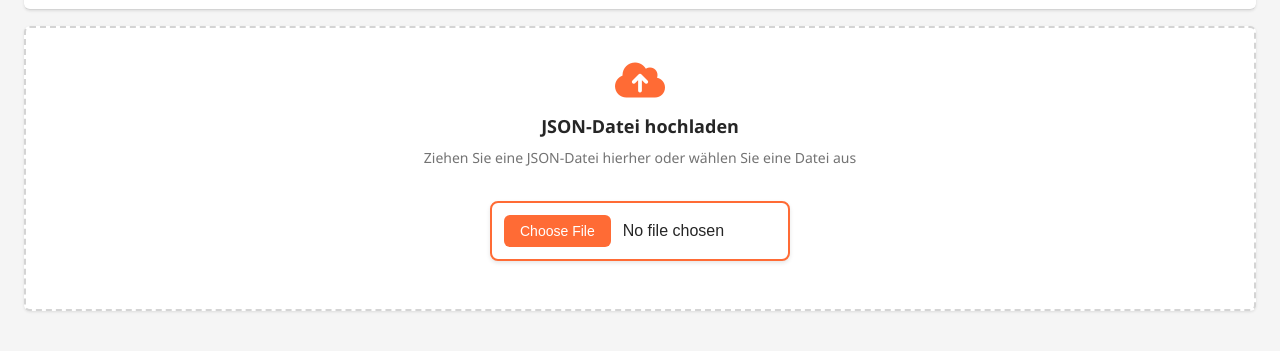
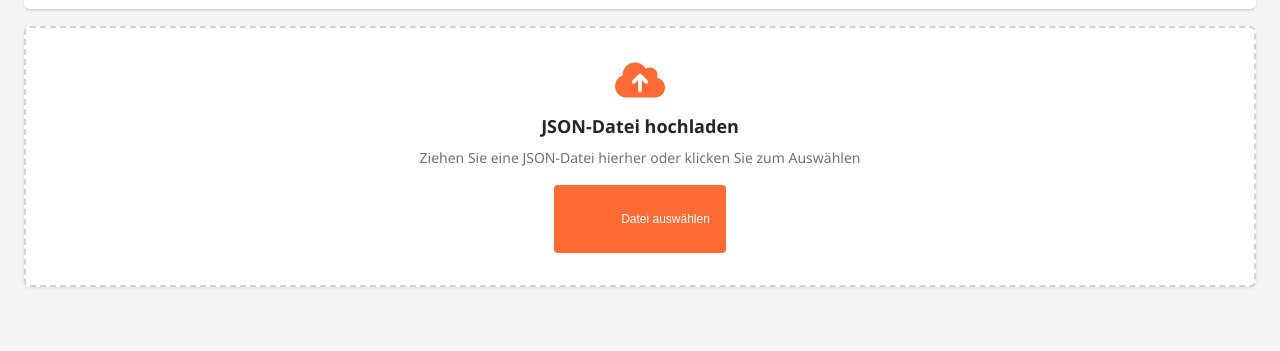
Before and after one commit to SteffenNeumann/jsonparser, a plain HTML site: page index.html in a window 1280 px wide. Shown: the part 103-454 px from the top of the page. Drawn offline with Linux system fonts and the light colour scheme.

Commit message:
fix: Verbesserung der iOS-kompatiblen Dateiauswahl durch neue Schaltfläche und optimierte Event-Listener

```diff
--- a/index.html
+++ b/index.html
@@ -40,15 +40,14 @@
 					<i class="fas fa-cloud-upload-alt"></i>
 					<h3>JSON-Datei hochladen</h3>
 					<p>
-						Ziehen Sie eine JSON-Datei hierher oder wählen Sie eine Datei aus
+						Ziehen Sie eine JSON-Datei hierher oder klicken Sie zum Auswählen
 					</p>
-
-					<!-- iOS-kompatibler sichtbarer File Input -->
-					<input
-						type="file"
-						id="fileInput"
-						accept=".json"
-						class="ios-file-input" />
+					<input type="file" id="fileInput" accept=".json" hidden />
+					<button
+						class="upload-btn"
+						onclick="document.getElementById('fileInput').click()">
+						<i class="fas fa-folder-open"></i> Datei auswählen
+					</button>
 				</div>
 			</div>
 
--- a/script.js
+++ b/script.js
@@ -28,7 +28,7 @@ class JSONVisualizer {
 	}
 
 	setupEventListeners() {
-		// Vereinfachter File Input Event - nur für sichtbaren Input
+		// File Input Event
 		const fileInput = document.getElementById("fileInput");
 		if (fileInput) {
 			fileInput.addEventListener("change", (e) => {
@@ -39,13 +39,17 @@ class JSONVisualizer {
 			});
 		}
 
-		// Upload Area Click - Vereinfacht für iOS
+		// Upload Area Click - Drag & Drop Area
 		const uploadArea = document.getElementById("uploadArea");
 		if (uploadArea) {
 			uploadArea.addEventListener("click", (e) => {
-				// Nur triggern wenn nicht direkt auf File Input geklickt wurde
-				if (e.target !== fileInput) {
-					e.preventDefault();
+				// Nur bei Klick auf die Upload-Area selbst, nicht auf den Button
+				if (
+					e.target === uploadArea ||
+					e.target.tagName === "I" ||
+					e.target.tagName === "H3" ||
+					e.target.tagName === "P"
+				) {
 					if (fileInput) {
 						fileInput.click();
 					}
@@ -2211,40 +2215,23 @@ class JSONVisualizer {
 		if (themeSelect) {
 			themeSelect.value = theme;
 		}
-
-		console.log(`Theme applied: ${theme}`);
 	}
 }
-
-// SOFORTIGER TEST - Diese Zeile sollte sofort ausgeführt werden
-console.log("=== JSON VISUALIZER SCRIPT GELADEN ===");
-alert("JavaScript lädt - Debug Test"); // Temporärer Test
 
 // App initialisieren wenn DOM geladen ist
 document.addEventListener("DOMContentLoaded", () => {
-	console.log("=== DOM CONTENT LOADED ===");
-	alert("DOM geladen - initialisiere App"); // Temporärer Test
 	try {
 		const app = new JSONVisualizer();
-		console.log("=== JSON VISUALIZER INITIALISIERT ===");
-		alert("App erfolgreich initialisiert"); // Temporärer Test
 	} catch (error) {
-		console.error("=== FEHLER BEI INITIALISIERUNG ===", error);
-		alert("FEHLER: " + error.message); // Temporärer Test
+		console.error("Fehler bei Initialisierung:", error);
 	}
 });
 
 // Fallback: Initialisierung auch wenn DOM bereits geladen ist
-if (document.readyState === "loading") {
-	// DOM wird noch geladen, warte auf DOMContentLoaded
-	console.log("DOM wird noch geladen...");
-} else {
-	// DOM ist bereits geladen
-	console.log("DOM bereits geladen, initialisiere sofort...");
+if (document.readyState !== "loading") {
 	try {
 		const app = new JSONVisualizer();
-		console.log("=== JSON VISUALIZER SOFORT INITIALISIERT ===");
 	} catch (error) {
-		console.error("=== FEHLER BEI SOFORT-INITIALISIERUNG ===", error);
+		console.error("Fehler bei Sofort-Initialisierung:", error);
 	}
 }
--- a/styles.css
+++ b/styles.css
@@ -1857,51 +1857,3 @@ select:focus {
 		left: 20px;
 	}
 }
-
-/* iOS-kompatibler File Input - verbessert */
-.ios-file-input {
-	width: 100%;
-	max-width: 300px;
-	padding: 12px;
-	margin: 16px 0;
-	border: 2px solid var(--primary-orange);
-	border-radius: 8px;
-	background: white;
-	font-size: 16px; /* Wichtig für iOS - verhindert Zoom */
-	color: var(--text-dark);
-	cursor: pointer;
-	transition: all 0.3s ease;
-	box-shadow: 0 2px 4px rgba(0, 0, 0, 0.1);
-}
-
-.ios-file-input:hover,
-.ios-file-input:focus {
-	border-color: var(--primary-orange-hover);
-	background: var(--primary-orange-light);
-	outline: none;
-	box-shadow: 0 4px 8px rgba(0, 0, 0, 0.15);
-}
-
-.ios-file-input::-webkit-file-upload-button {
-	background: var(--primary-orange);
-	color: white;
-	border: none;
-	padding: 8px 16px;
-	border-radius: 6px;
-	margin-right: 12px;
-	cursor: pointer;
-	font-size: 14px;
-	font-weight: 500;
-	transition: background-color 0.2s ease;
-}
-
-.ios-file-input::-webkit-file-upload-button:hover {
-	background: var(--primary-orange-hover);
-}
-
-/* Verstecke den alternativen Button auf kleinen Bildschirmen */
-@media (max-width: 768px) {
-	.upload-btn {
-		display: none;
-	}
-}
```
